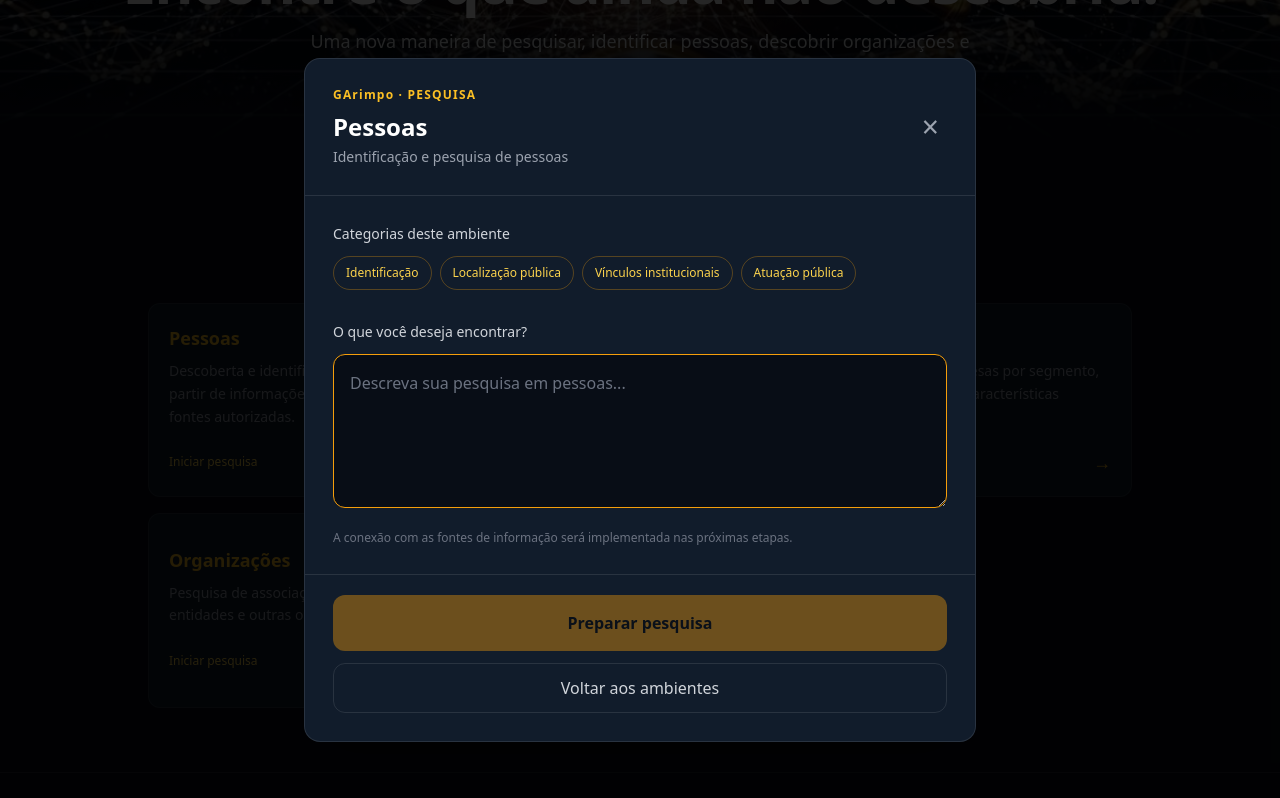
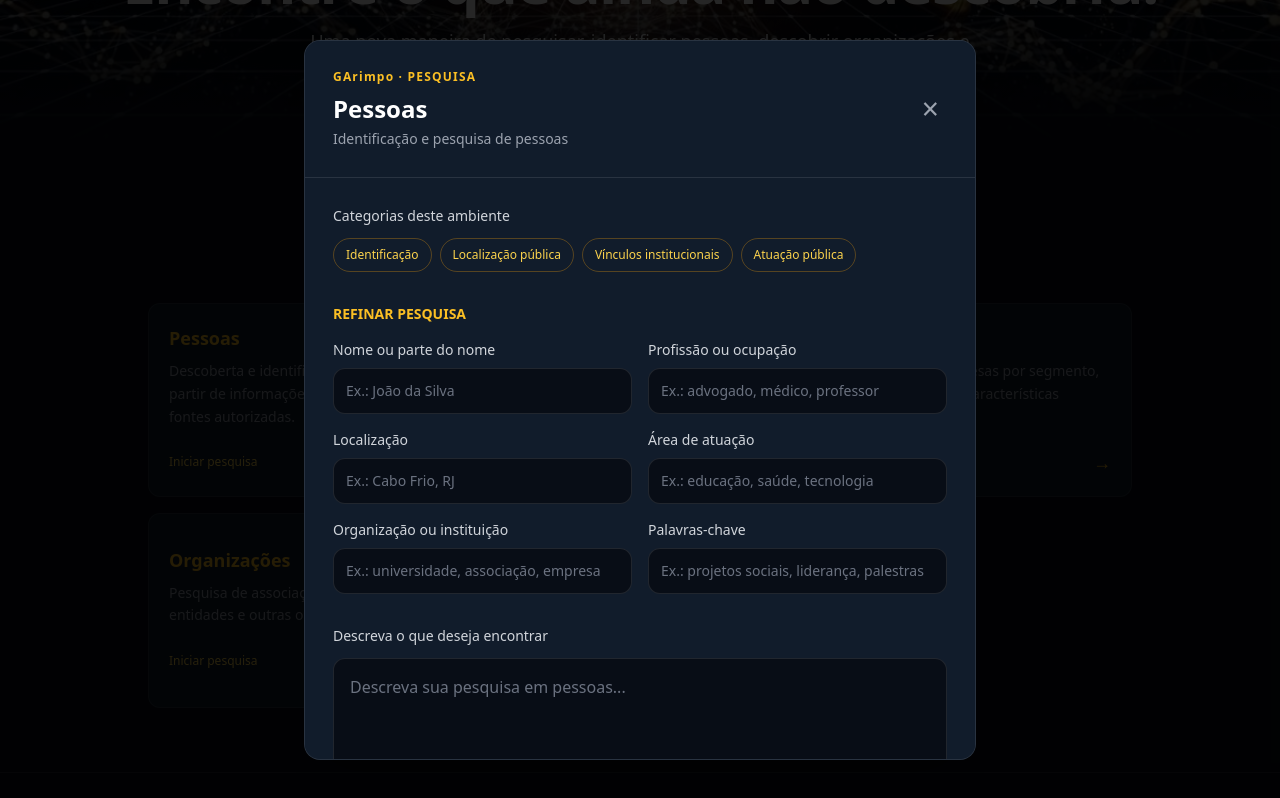
Before and after one commit to gilmartamoios-ops/garimpo, a Next.js app: page / in a window 1280 px wide. Both pictures are taken after a click on the button 306 px from the left and 828 px from the top of the page. Shown: the part 428-1226 px from the top of the page. Built offline with nearby package versions, Linux system fonts and the light colour scheme.

Commit message:
Implement filters state management and UI updates
Added state for filters and updated related functions to manage them. Modified input handling and UI to reflect filter changes.

```diff
--- a/app/page.tsx
+++ b/app/page.tsx
@@ -11,12 +11,14 @@ export default function Home() {
   );
 
   const [consulta, setConsulta] = useState("");
+  const [filtros, setFiltros] = useState<Record<string, string>>({});
   const [janelaPesquisaAberta, setJanelaPesquisaAberta] = useState(false);
 
   const [pesquisaPreparada, setPesquisaPreparada] = useState<{
     id: string;
     ambienteNome: string;
     consultaOriginal: string;
+    filtros: Record<string, string | string[]>;
   } | null>(null);
 
   const [erroPesquisa, setErroPesquisa] = useState("");
@@ -26,22 +28,39 @@ export default function Home() {
   ) {
     setAmbienteSelecionado(ambiente);
     setConsulta("");
+    setFiltros({});
     setPesquisaPreparada(null);
     setErroPesquisa("");
     setJanelaPesquisaAberta(true);
   }
 
+  function atualizarFiltro(id: string, valor: string) {
+    setFiltros((atuais) => ({
+      ...atuais,
+      [id]: valor,
+    }));
+
+    setPesquisaPreparada(null);
+    setErroPesquisa("");
+  }
+
   function executarPreparacao() {
     try {
+      const filtrosPreenchidos = Object.fromEntries(
+        Object.entries(filtros).filter(([, valor]) => valor.trim() !== "")
+      );
+
       const pesquisa = prepararPesquisa({
         ambienteId: ambienteSelecionado.id,
         consulta,
+        filtros: filtrosPreenchidos,
       });
 
       setPesquisaPreparada({
         id: pesquisa.id,
         ambienteNome: pesquisa.ambienteNome,
         consultaOriginal: pesquisa.consultaOriginal,
+        filtros: pesquisa.filtros,
       });
 
       setErroPesquisa("");
@@ -179,6 +198,29 @@ export default function Home() {
               Consulta: {pesquisaPreparada.consultaOriginal}
             </p>
 
+            {Object.entries(pesquisaPreparada.filtros).length > 0 && (
+              <div className="mt-4">
+                <p className="text-gray-400 text-sm mb-2">
+                  Critérios utilizados:
+                </p>
+
+                {Object.entries(pesquisaPreparada.filtros).map(
+                  ([id, valor]) => {
+                    const filtro = ambienteSelecionado.filtros.find(
+                      (item) => item.id === id
+                    );
+
+                    return (
+                      <p key={id} className="text-gray-300 text-sm mt-1">
+                        {filtro?.nome ?? id}:{" "}
+                        {Array.isArray(valor) ? valor.join(", ") : valor}
+                      </p>
+                    );
+                  }
+                )}
+              </div>
+            )}
+
             <p className="text-gray-500 text-xs mt-4 break-all">
               Identificador: {pesquisaPreparada.id}
             </p>
@@ -247,16 +289,48 @@ export default function Home() {
                 ))}
               </div>
 
+              {ambienteSelecionado.filtros.length > 0 && (
+                <div className="mt-8">
+                  <h3 className="text-sm font-semibold text-amber-400 mb-4">
+                    REFINAR PESQUISA
+                  </h3>
+
+                  <div className="grid grid-cols-1 sm:grid-cols-2 gap-4">
+                    {ambienteSelecionado.filtros.map((filtro) => (
+                      <div key={filtro.id}>
+                        <label
+                          htmlFor={`filtro-${filtro.id}`}
+                          className="block text-sm text-gray-300 mb-2"
+                        >
+                          {filtro.nome}
+                        </label>
+
+                        <input
+                          id={`filtro-${filtro.id}`}
+                          type="text"
+                          value={filtros[filtro.id] ?? ""}
+                          onChange={(e) =>
+                            atualizarFiltro(filtro.id, e.target.value)
+                          }
+                          placeholder={filtro.placeholder}
+                          title={filtro.descricao}
+                          className="w-full bg-[#080d16] border border-white/10 rounded-xl p-3 text-sm text-white placeholder:text-gray-500 outline-none focus:border-amber-500"
+                        />
+                      </div>
+                    ))}
+                  </div>
+                </div>
+              )}
+
               <label
                 htmlFor="consulta"
                 className="block text-sm text-gray-300 mt-8 mb-3"
               >
-                O que você deseja encontrar?
+                Descreva o que deseja encontrar
               </label>
 
               <textarea
                 id="consulta"
-                autoFocus
                 value={consulta}
                 onChange={(e) => {
                   setConsulta(e.target.value);
@@ -264,7 +338,7 @@ export default function Home() {
                   setErroPesquisa("");
                 }}
                 placeholder={`Descreva sua pesquisa em ${ambienteSelecionado.nome.toLowerCase()}...`}
-                rows={5}
+                rows={4}
                 className="w-full bg-[#080d16] border border-white/10 rounded-xl p-4 text-white placeholder:text-gray-500 outline-none focus:border-amber-500 resize-y"
               />
 
@@ -297,13 +371,6 @@ export default function Home() {
                     de informação será implementada posteriormente.
                   </p>
                 </div>
-              )}
-
-              {!pesquisaPreparada && (
-                <p className="text-gray-500 text-xs mt-4">
-                  A conexão com as fontes de informação será implementada
-                  nas próximas etapas.
-                </p>
               )}
             </div>
 
```
